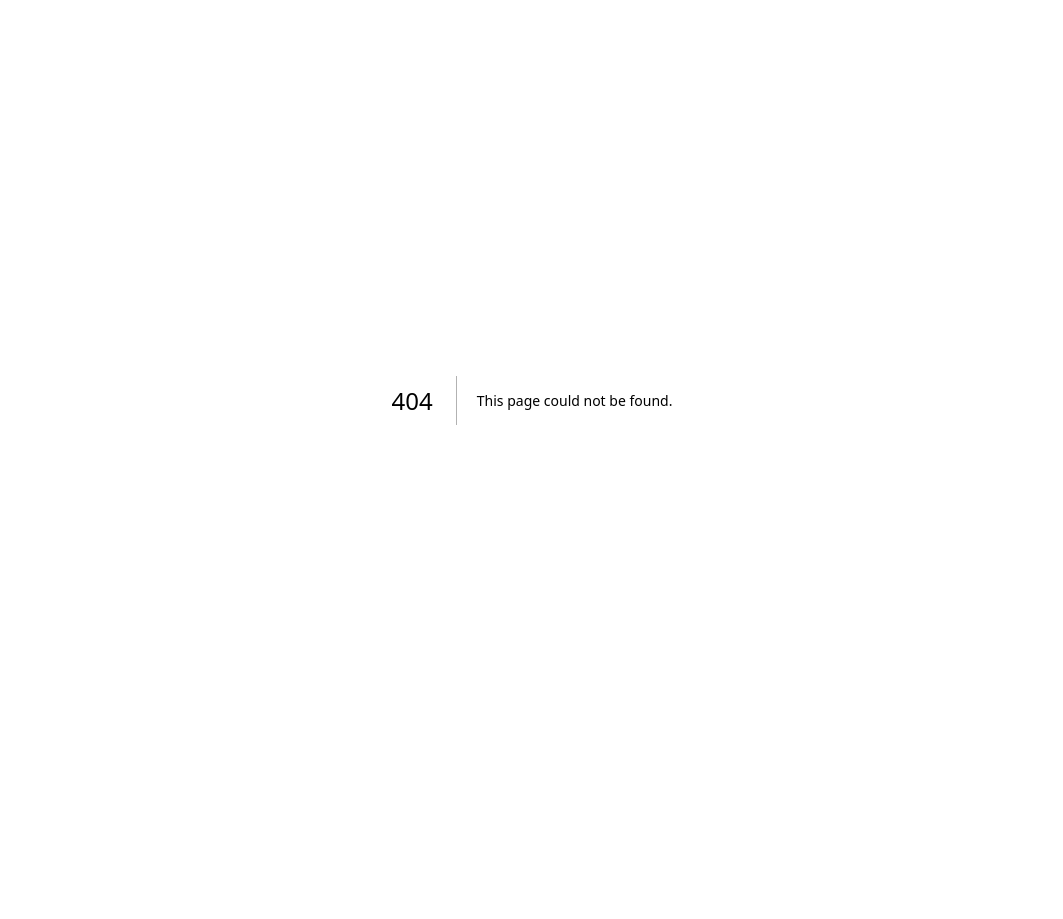
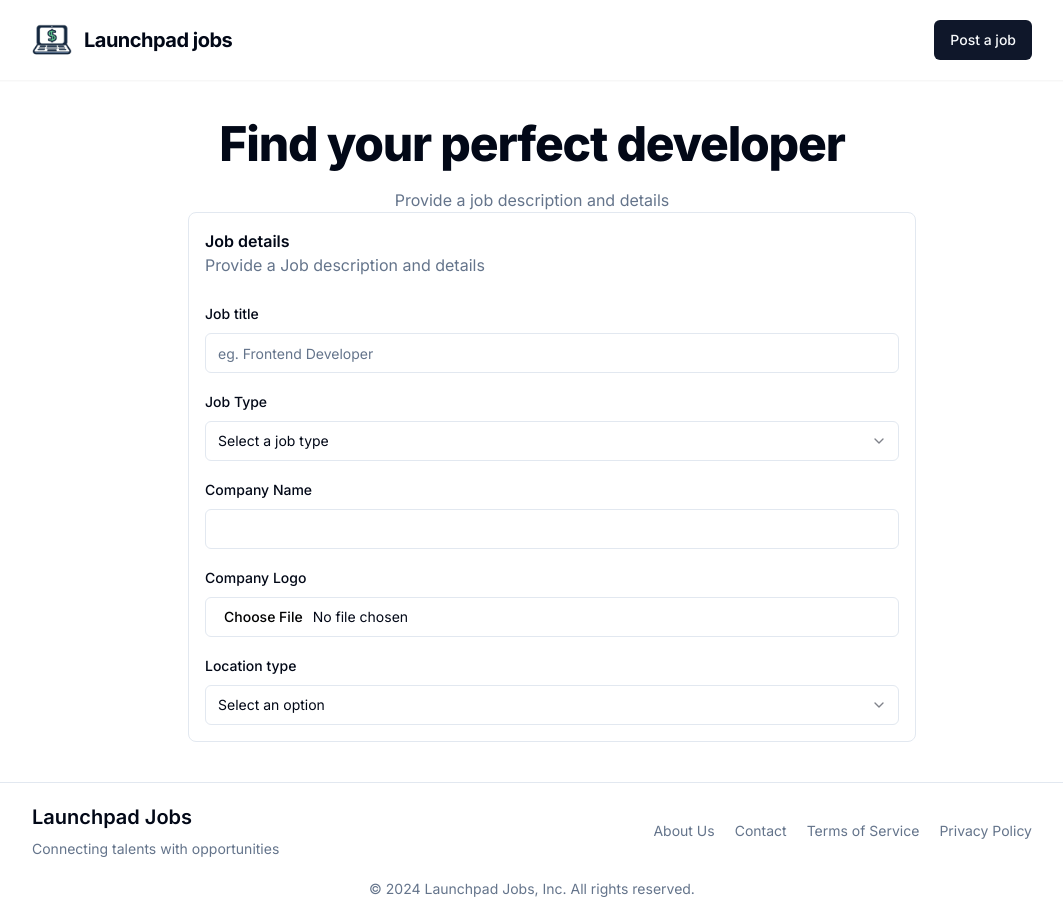
Before and after one commit to shubham-2909/launchpad-jobs, a Next.js app: page /jobs/new in a window 1280 px wide. Before the commit this address had no page. Shown: the whole page, without its empty margins (108-1171 px from the left). Before the commit the page ends 800 px from the top, so only its background shows below. Built offline with nearby package versions, Linux system fonts and the light colour scheme.

Commit message:
add navbar footer and add half of the form

```diff
--- /dev/null
+++ b/src/app/jobs/new/JobForm.tsx
@@ -0,0 +1,149 @@
+'use client'
+import { H1 } from '@/components/ui/h1'
+import { CreateJobValues, createJob } from '@/schema/job'
+import React from 'react'
+import { useForm } from 'react-hook-form'
+import { zodResolver } from '@hookform/resolvers/zod'
+import {
+  Form,
+  FormControl,
+  FormField,
+  FormItem,
+  FormLabel,
+  FormMessage,
+} from '@/components/ui/form'
+import { Input } from '@/components/ui/input'
+import { Select } from '@/components/ui/select'
+import { jobTypes, locationTypes } from '@/lib/job-types'
+export function JobForm() {
+  const form = useForm<CreateJobValues>({
+    resolver: zodResolver(createJob),
+  })
+
+  async function handleSubmit(values: CreateJobValues) {
+    console.log('form submitted')
+
+    alert(JSON.stringify(values, null, 2))
+  }
+  return (
+    <main className="m-auto my-10 max-w-3xl space-x-10">
+      <div className="space-y-5 text-center">
+        <H1>Find your perfect developer</H1>
+        <p className="text-muted-foreground">
+          Provide a job description and details
+        </p>
+      </div>
+      <div className="space-y-6 rounded-lg border p-4">
+        <div>
+          <h2 className="font-semibold">Job details</h2>
+          <p className="text-muted-foreground">
+            Provide a Job description and details
+          </p>
+        </div>
+        <Form {...form}>
+          <form
+            className="space-y-4"
+            noValidate
+            onSubmit={form.handleSubmit(handleSubmit)}
+          >
+            <FormField
+              control={form.control}
+              name="title"
+              render={({ field }) => (
+                <FormItem>
+                  <FormLabel>Job title</FormLabel>
+                  <FormControl>
+                    <Input placeholder="eg. Frontend Developer" {...field} />
+                  </FormControl>
+                  <FormMessage />
+                </FormItem>
+              )}
+            />
+            <FormField
+              control={form.control}
+              name="type"
+              render={({ field }) => (
+                <FormItem>
+                  <FormLabel>Job Type</FormLabel>
+                  <FormControl>
+                    <Select {...field} defaultValue={``}>
+                      <option value="" hidden>
+                        Select a job type
+                      </option>
+                      {jobTypes.map((type) => (
+                        <option key={type} value={type}>
+                          {type}
+                        </option>
+                      ))}
+                    </Select>
+                  </FormControl>
+                  <FormMessage />
+                </FormItem>
+              )}
+            />
+            <FormField
+              control={form.control}
+              name="companyName"
+              render={({ field }) => (
+                <FormItem>
+                  <FormLabel>Company Name</FormLabel>
+                  <FormControl>
+                    <Input {...field} />
+                  </FormControl>
+                  <FormMessage />
+                </FormItem>
+              )}
+            />
+
+            <FormField
+              control={form.control}
+              name="companyLogo"
+              render={({ field: { value, ...fieldValues } }) => {
+                return (
+                  <FormItem>
+                    <FormLabel>Company Logo</FormLabel>
+                    <FormControl>
+                      <Input
+                        {...fieldValues}
+                        type="file"
+                        accept="/image/*"
+                        onChange={(e) => {
+                          const file = e.target.files?.[0]
+                          fieldValues.onChange(file)
+                        }}
+                      />
+                    </FormControl>
+                    <FormMessage />
+                  </FormItem>
+                )
+              }}
+            />
+            <FormField
+              control={form.control}
+              name="locationType"
+              render={({ field }) => (
+                <FormItem>
+                  <FormLabel>Location type</FormLabel>
+                  <FormControl>
+                    <Select {...field} defaultValue={``}>
+                      <option value="" hidden>
+                        Select an option
+                      </option>
+                      {locationTypes.map((type) => (
+                        <option key={type} value={type}>
+                          {' '}
+                          {type}{' '}
+                        </option>
+                      ))}
+                    </Select>
+                  </FormControl>
+                  <FormMessage />
+                </FormItem>
+              )}
+            />
+          </form>
+        </Form>
+      </div>
+    </main>
+  )
+}
--- /dev/null
+++ b/src/app/jobs/new/page.tsx
@@ -0,0 +1,9 @@
+import { Metadata } from 'next'
+import { JobForm } from './JobForm'
+
+export const metadata: Metadata = {
+  title: 'New job',
+}
+export default function page() {
+  return <JobForm />
+}
--- a/src/app/layout.tsx
+++ b/src/app/layout.tsx
@@ -1,12 +1,17 @@
 import type { Metadata } from 'next'
 import { Inter } from 'next/font/google'
 import './globals.css'
+import { Navbar } from '@/components/Navbar'
+import { Footer } from '@/components/Footer'
 
 const inter = Inter({ subsets: ['latin'] })
 
 export const metadata: Metadata = {
-  title: 'Create Next App',
-  description: 'Generated by create next app',
+  title: {
+    default: 'Launchpad jobs',
+    template: '%s | Launchpad jobs ',
+  },
+  description: 'Find your dream developer job',
 }
 
 export default function RootLayout({
@@ -16,7 +21,11 @@ export default function RootLayout({
 }>) {
   return (
     <html lang="en">
-      <body className={`${inter.className} min-w-[350px]`}>{children}</body>
+      <body className={`${inter.className} min-w-[350px]`}>
+        <Navbar />
+        {children}
+        <Footer />
+      </body>
     </html>
   )
 }
--- a/src/app/page.tsx
+++ b/src/app/page.tsx
@@ -2,12 +2,34 @@ import { FilterSidebar } from '@/components/FilterSidebar'
 import { JobResults } from '@/components/JobResults'
 import { H1 } from '@/components/ui/h1'
 import { JobFilterValues } from '@/schema/job'
+import { Metadata } from 'next'
 type Props = {
   searchParams: {
     q?: string
     location?: string
     type?: string
     remote?: string
+  }
+}
+
+function getTitle({ q, location, type, remote }: JobFilterValues) {
+  const titlePrefix = q
+    ? `${q} jobs`
+    : type
+      ? `${type} jobs`
+      : remote
+        ? `Remote developer jobs`
+        : 'All developer jobs'
+
+  const titleSuffix = location ? `in ${location}` : ``
+  return `${titlePrefix} ${titleSuffix}`
+}
+
+export function generateMetadata({
+  searchParams: { q, type, location, remote },
+}: Props): Metadata {
+  return {
+    title: `${getTitle({ q, location, type, remote: remote === 'true' })} | Flow jobs`,
   }
 }
 export default async function Home({
@@ -21,9 +43,9 @@ export default async function Home({
   }
   return (
     <main className="m-auto my-10 max-w-5xl space-y-10 px-3">
-      <div className="spaye-y-5 text-center">
+      <div className="space-y-5 text-center">
         <H1 className="text-4xl font-extrabold tracking-tight lg:text-5xl">
-          Developer Jobs
+          {getTitle(filterValues)}
         </H1>
         <p className="text-muted-foreground">Find your deream job</p>
       </div>
--- a/src/components/FilterSidebar.tsx
+++ b/src/components/FilterSidebar.tsx
@@ -3,7 +3,6 @@ import { jobTypes } from '@/lib/job-types'
 import { Label } from './ui/label'
 import { Input } from './ui/input'
 import { Select } from './ui/select'
-import { Button } from './ui/button'
 import { JobFilterValues, jobFilter } from '@/schema/job'
 import { redirect } from 'next/navigation'
 import FormSubmitButton from './FormSubmitButton'
@@ -41,7 +40,7 @@ export async function FilterSidebar({ defaultValues }: Props) {
 
   return (
     <aside className="sticky top-0 h-fit bg-background p-4 md:w-[250px]">
-      <form action={filterJobs}>
+      <form action={filterJobs} key={JSON.stringify(defaultValues)}>
         <div className="space-y-4">
           <div className="flex flex-col gap-2">
             <Label htmlFor="q">Search</Label>
--- /dev/null
+++ b/src/components/Footer.tsx
@@ -0,0 +1,36 @@
+import Link from 'next/link'
+
+export function Footer() {
+  return (
+    <footer className="border-t">
+      <div className="mx-auto max-w-5xl space-y-5 px-3 py-5">
+        <div className="flex flex-col justify-between gap-3 sm:flex-row sm:items-center">
+          <div className="space-y-2">
+            <h3 className="text-xl font-semibold">Launchpad Jobs</h3>
+            <p className="text-sm text-muted-foreground">
+              Connecting talents with opportunities
+            </p>
+          </div>
+          <div className="flex flex-wrap gap-5 text-sm text-muted-foreground">
+            <Link href="/about" className="hover:underline">
+              About Us
+            </Link>
+            <Link href="/contact" className="hover:underline">
+              Contact
+            </Link>
+            <Link href="/terms" className="hover:underline">
+              Terms of Service
+            </Link>
+            <Link href="/privacy" className="hover:underline">
+              Privacy Policy
+            </Link>
+          </div>
+        </div>
+        <div className="text-center text-sm text-muted-foreground">
+          © {new Date().getFullYear()} Launchpad Jobs, Inc. All rights
+          reserved.
+        </div>
+      </div>
+    </footer>
+  )
+}
--- /dev/null
+++ b/src/components/Navbar.tsx
@@ -0,0 +1,21 @@
+import Image from 'next/image'
+import Link from 'next/link'
+import logo from '@/assets/logo.png'
+import { Button } from './ui/button'
+export function Navbar() {
+  return (
+    <header className="shadow-sm">
+      <nav className="m-auto flex max-w-5xl items-center justify-between px-3 py-5">
+        <Link href={`/`} className="flex items-center gap-3">
+          <Image src={logo} alt="launchpad-jobs" width={40} height={40} />
+          <span className="text-xl font-bold tracking-tight">
+            Launchpad jobs
+          </span>
+        </Link>
+        <Button asChild>
+          <Link href={`/jobs/new`}>Post a job</Link>
+        </Button>
+      </nav>
+    </header>
+  )
+}
--- a/src/components/ui/form.tsx
+++ b/src/components/ui/form.tsx
@@ -1,6 +1,6 @@
-import * as React from "react"
-import * as LabelPrimitive from "@radix-ui/react-label"
-import { Slot } from "@radix-ui/react-slot"
+import * as React from 'react'
+import * as LabelPrimitive from '@radix-ui/react-label'
+import { Slot } from '@radix-ui/react-slot'
 import {
   Controller,
   ControllerProps,
@@ -8,16 +8,16 @@ import {
   FieldValues,
   FormProvider,
   useFormContext,
-} from "react-hook-form"
+} from 'react-hook-form'
 
-import { cn } from "@/lib/utils"
-import { Label } from "@/components/ui/label"
+import { cn } from '@/lib/utils'
+import { Label } from '@/components/ui/label'
 
 const Form = FormProvider
 
 type FormFieldContextValue<
   TFieldValues extends FieldValues = FieldValues,
-  TName extends FieldPath<TFieldValues> = FieldPath<TFieldValues>
+  TName extends FieldPath<TFieldValues> = FieldPath<TFieldValues>,
 > = {
   name: TName
 }
@@ -28,7 +28,7 @@ const FormFieldContext = React.createContext<FormFieldContextValue>(
 
 const FormField = <
   TFieldValues extends FieldValues = FieldValues,
-  TName extends FieldPath<TFieldValues> = FieldPath<TFieldValues>
+  TName extends FieldPath<TFieldValues> = FieldPath<TFieldValues>,
 >({
   ...props
 }: ControllerProps<TFieldValues, TName>) => {
@@ -47,7 +47,7 @@ const useFormField = () => {
   const fieldState = getFieldState(fieldContext.name, formState)
 
   if (!fieldContext) {
-    throw new Error("useFormField should be used within <FormField>")
+    throw new Error('useFormField should be used within <FormField>')
   }
 
   const { id } = itemContext
@@ -78,28 +78,21 @@ const FormItem = React.forwardRef<
 
   return (
     <FormItemContext.Provider value={{ id }}>
-      <div ref={ref} className={cn("space-y-2", className)} {...props} />
+      <div ref={ref} className={cn('space-y-2', className)} {...props} />
     </FormItemContext.Provider>
   )
 })
-FormItem.displayName = "FormItem"
+FormItem.displayName = 'FormItem'
 
 const FormLabel = React.forwardRef<
   React.ElementRef<typeof LabelPrimitive.Root>,
   React.ComponentPropsWithoutRef<typeof LabelPrimitive.Root>
->(({ className, ...props }, ref) => {
-  const { error, formItemId } = useFormField()
+>((props, ref) => {
+  const { formItemId } = useFormField()
 
-  return (
-    <Label
-      ref={ref}
-      className={cn(error && "text-destructive", className)}
-      htmlFor={formItemId}
-      {...props}
-    />
-  )
+  return <Label ref={ref} htmlFor={formItemId} {...props} />
 })
-FormLabel.displayName = "FormLabel"
+FormLabel.displayName = 'FormLabel'
 
 const FormControl = React.forwardRef<
   React.ElementRef<typeof Slot>,
@@ -121,7 +114,7 @@ const FormControl = React.forwardRef<
     />
   )
 })
-FormControl.displayName = "FormControl"
+FormControl.displayName = 'FormControl'
 
 const FormDescription = React.forwardRef<
   HTMLParagraphElement,
@@ -133,12 +126,12 @@ const FormDescription = React.forwardRef<
     <p
       ref={ref}
       id={formDescriptionId}
-      className={cn("text-sm text-muted-foreground", className)}
+      className={cn('text-sm text-muted-foreground', className)}
       {...props}
     />
   )
 })
-FormDescription.displayName = "FormDescription"
+FormDescription.displayName = 'FormDescription'
 
 const FormMessage = React.forwardRef<
   HTMLParagraphElement,
@@ -155,14 +148,14 @@ const FormMessage = React.forwardRef<
     <p
       ref={ref}
       id={formMessageId}
-      className={cn("text-sm font-medium text-destructive", className)}
+      className={cn('text-sm font-medium text-destructive', className)}
       {...props}
     >
       {body}
     </p>
   )
 })
-FormMessage.displayName = "FormMessage"
+FormMessage.displayName = 'FormMessage'
 
 export {
   useFormField,
--- a/src/schema/job.ts
+++ b/src/schema/job.ts
@@ -1,4 +1,66 @@
+import { jobTypes, locationTypes } from '@/lib/job-types'
 import { z } from 'zod'
+
+const requiredString = z.string().min(1, 'Required')
+
+const numericRequiredString = requiredString.regex(/^\d+$/, 'Must be a number')
+
+const companyLogoSchema = z
+  .custom<File | undefined>()
+  .refine(
+    (file) =>
+      !file ||
+      (file instanceof File && file.type.startsWith('image'),
+      'Must be an image file')
+  )
+  .refine(
+    (file) => !file || file.size < 1024 * 1024 * 2,
+    'File must be less than 2Mb'
+  )
+
+const applicationSchema = z
+  .object({
+    applicationEmail: z.string().max(100).email().optional().or(z.literal('')),
+    applicationUrl: z.string().max(100).url().optional().or(z.literal('')),
+  })
+  .refine((value) => value.applicationEmail || value.applicationUrl, {
+    message: 'Email or url is required',
+    path: ['applicationEmail'],
+  })
+
+const locationSchema = z
+  .object({
+    locationType: requiredString.refine(
+      (value) => locationTypes.includes(value),
+      'Invalid location type'
+    ),
+    location: z.string().max(100).optional(),
+  })
+  .refine(
+    (values) =>
+      values.locationType === 'Remote' || !values.location || !values.location
+  )
+
+export const createJob = z
+  .object({
+    title: requiredString.max(100),
+    type: requiredString.refine(
+      (value) => jobTypes.includes(value),
+      'Invalid job type'
+    ),
+
+    companyName: requiredString.max(100),
+    companyLogo: companyLogoSchema,
+    description: z.string().max(5000).optional(),
+    salary: numericRequiredString.max(
+      9,
+      "Number can't be longer than 9 digits"
+    ),
+  })
+  .and(applicationSchema)
+  .and(locationSchema)
+
+export type CreateJobValues = z.infer<typeof createJob>
 export const jobFilter = z.object({
   q: z.string().optional(),
   location: z.string().optional(),
```
